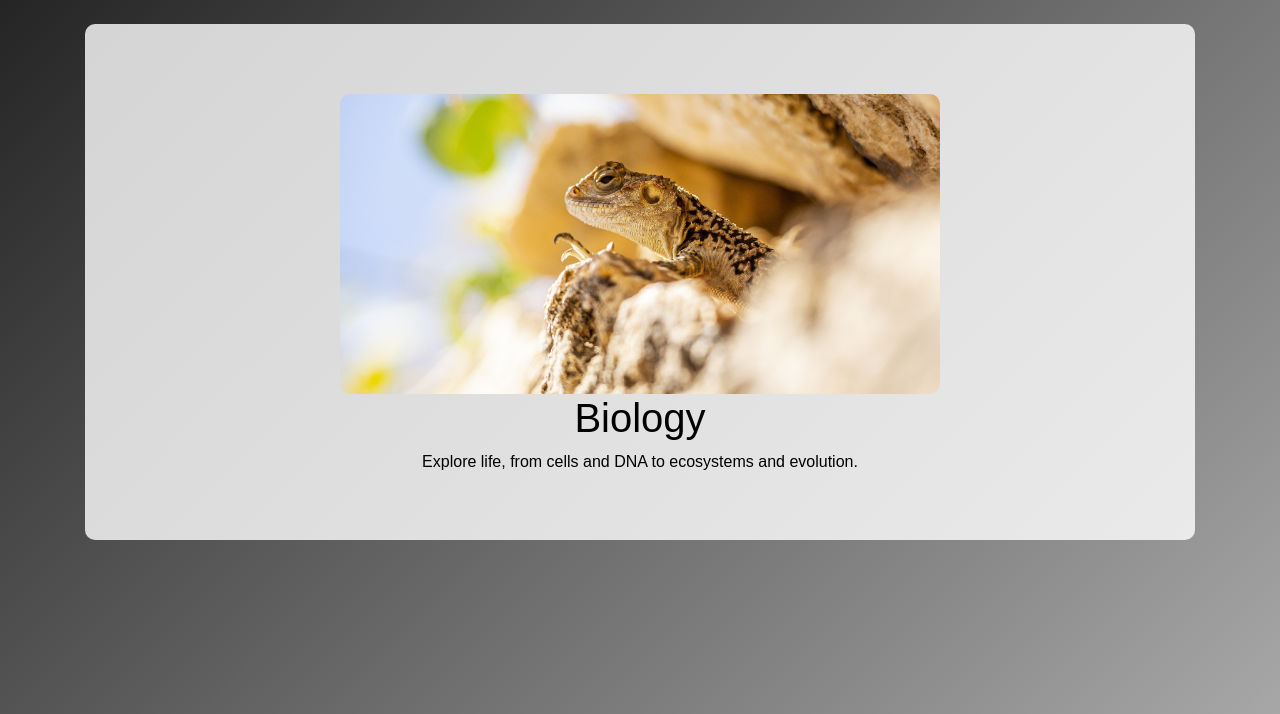
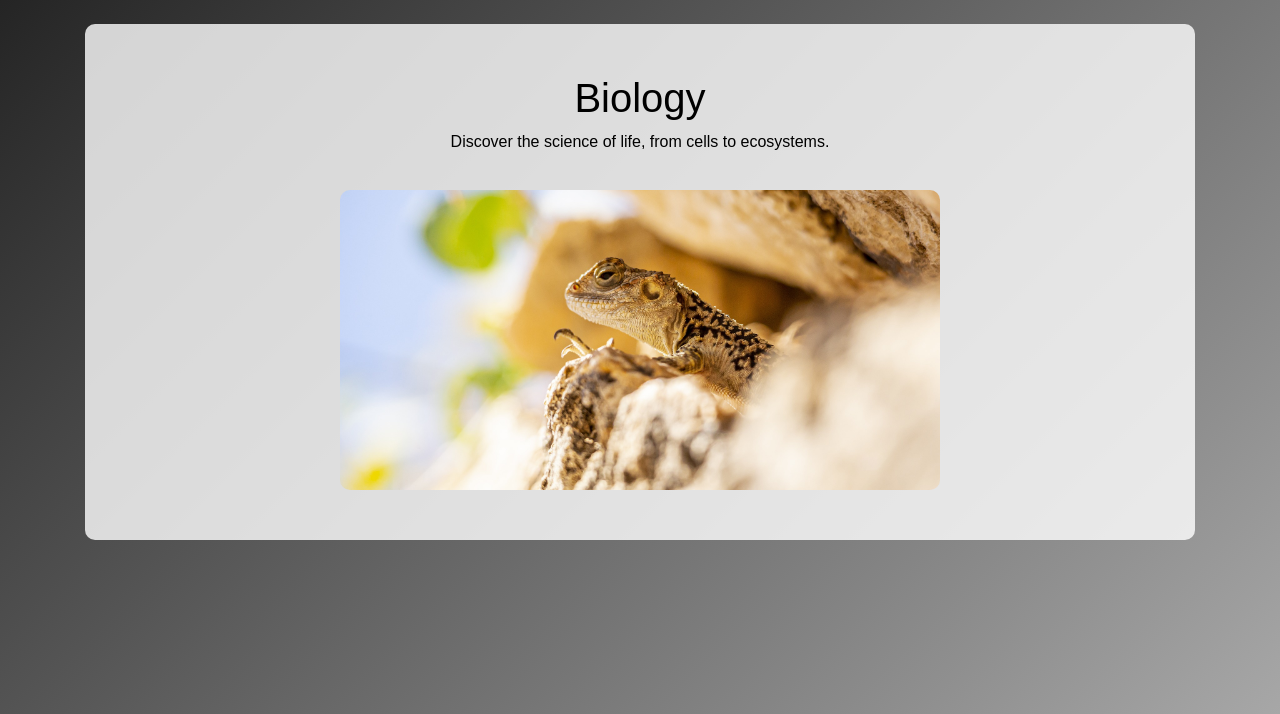
Before and after one commit to PWesely4/CSCS_Flask_Site1, a Python web app: template templates/biology.html in a window 1280 px wide. Shown: the part 56-770 px from the top of the page. Run offline with Jinja, Linux system fonts and the light colour scheme; the template is opened without the code that fills it, so the values that code supplies are empty.

Commit message:
Update biology.html

```diff
--- a/templates/biology.html
+++ b/templates/biology.html
@@ -1,9 +1,11 @@
 {% extends "base.html" %}
+
 {% block title %}Biology{% endblock %}
+
 {% block content %}
 <div class="jumbotron">
+    <h1>Biology</h1>
+    <p>Discover the science of life, from cells to ecosystems.</p>
     <img src="{{ url_for('static', filename='images/biology.jpg') }}" alt="Biology">
-    <h1>Biology</h1>
-    <p>Explore life, from cells and DNA to ecosystems and evolution.</p>
 </div>
 {% endblock %}
```
